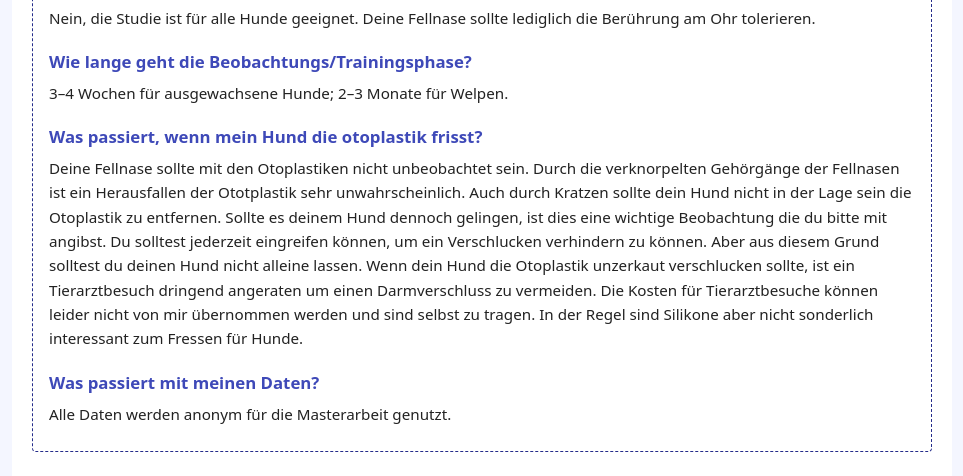
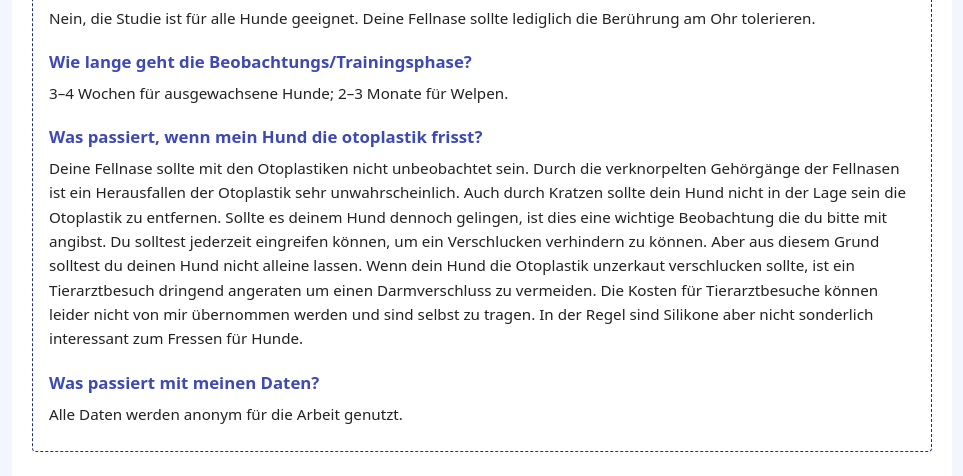
Before and after one commit to SinusBB/B-Heard, a plain HTML site: page index.html in a window 1280 px wide. Shown: the part 1717-2193 px from the top of the page, without its empty margins (158-1121 px from the left). Drawn offline with Linux system fonts and the light colour scheme.

Commit message:
Update index.html

```diff
--- a/index.html
+++ b/index.html
@@ -201,10 +201,10 @@
         <p>3–4 Wochen für ausgewachsene Hunde; 2–3 Monate für Welpen.</p>
 
         <h3>Was passiert, wenn mein Hund die otoplastik frisst?</h3>
-        <p>Deine Fellnase sollte mit den Otoplastiken nicht unbeobachtet sein. Durch die verknorpelten Gehörgänge der Fellnasen ist ein Herausfallen der Ototplastik sehr unwahrscheinlich. Auch durch Kratzen sollte dein Hund nicht in der Lage sein die Otoplastik zu entfernen. Sollte es deinem Hund dennoch gelingen, ist dies eine wichtige Beobachtung die du bitte mit angibst. Du solltest jederzeit eingreifen können, um ein Verschlucken verhindern zu können. Aber aus diesem Grund solltest du deinen Hund nicht alleine lassen. Wenn dein Hund die Otoplastik unzerkaut verschlucken sollte, ist ein Tierarztbesuch dringend angeraten um einen Darmverschluss zu vermeiden. Die Kosten für Tierarztbesuche können leider nicht von mir übernommen werden und sind selbst zu tragen. In der Regel sind Silikone aber nicht sonderlich interessant zum Fressen für Hunde.</p>
+        <p>Deine Fellnase sollte mit den Otoplastiken nicht unbeobachtet sein. Durch die verknorpelten Gehörgänge der Fellnasen ist ein Herausfallen der Otoplastik sehr unwahrscheinlich. Auch durch Kratzen sollte dein Hund nicht in der Lage sein die Otoplastik zu entfernen. Sollte es deinem Hund dennoch gelingen, ist dies eine wichtige Beobachtung die du bitte mit angibst. Du solltest jederzeit eingreifen können, um ein Verschlucken verhindern zu können. Aber aus diesem Grund solltest du deinen Hund nicht alleine lassen. Wenn dein Hund die Otoplastik unzerkaut verschlucken sollte, ist ein Tierarztbesuch dringend angeraten um einen Darmverschluss zu vermeiden. Die Kosten für Tierarztbesuche können leider nicht von mir übernommen werden und sind selbst zu tragen. In der Regel sind Silikone aber nicht sonderlich interessant zum Fressen für Hunde.</p>
 
         <h3>Was passiert mit meinen Daten?</h3>
-        <p>Alle Daten werden anonym für die Masterarbeit genutzt.</p>
+        <p>Alle Daten werden anonym für die Arbeit genutzt.</p>
       </div>
     </section>
 
```
